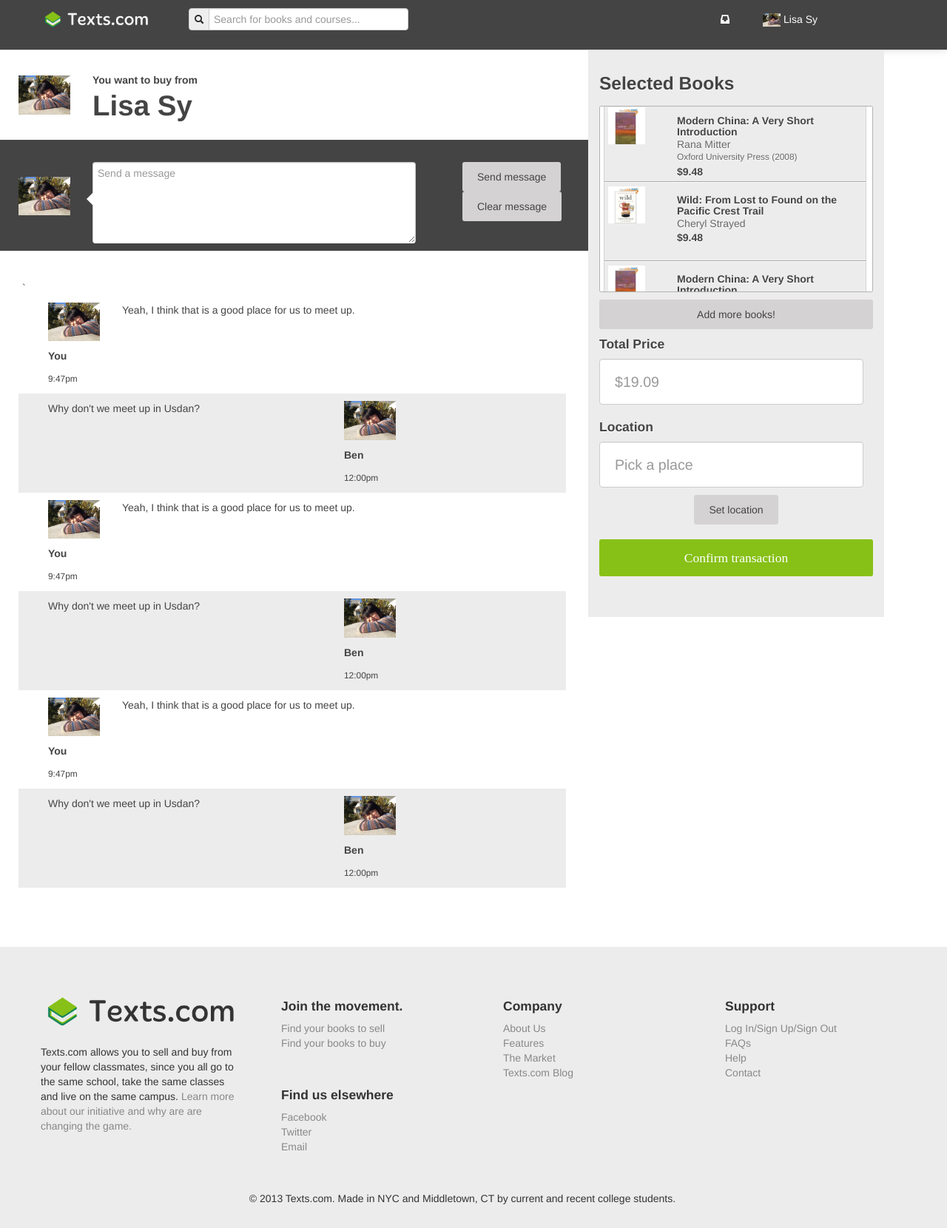
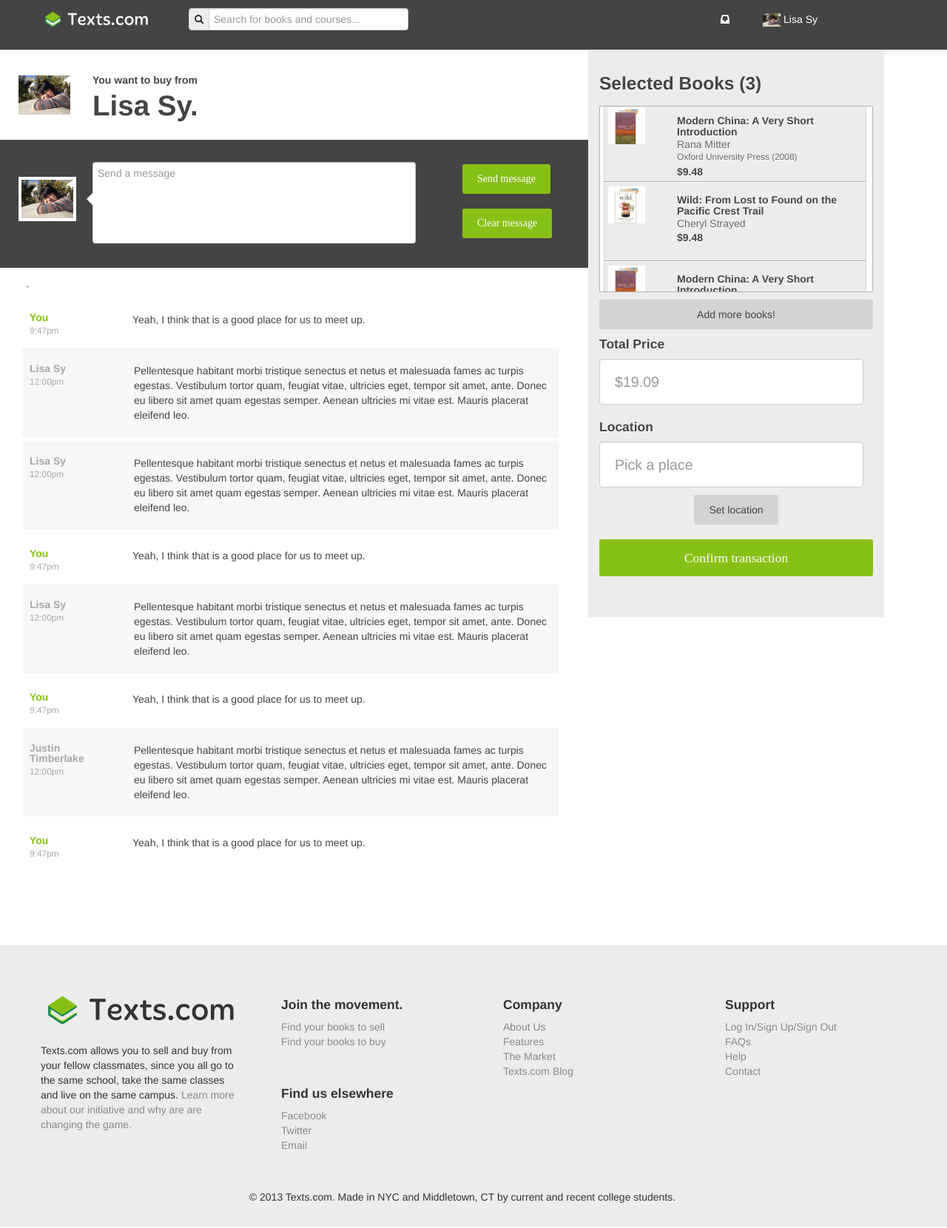
Before and after one commit to lisasy/texts, a PHP site: page /transaction.php in a window 1280 px wide. Shown: the whole page at 74% size. Run offline with PHP 8.4, Linux system fonts and the light colour scheme; style sheets or scripts are compiled from the project's sources; some libraries are stand-ins or nearby versions.

Commit message:
finished transaction message page

```diff
--- a/style/style.less
+++ b/style/style.less
@@ -424,8 +424,12 @@ header{
 #message-input{
 	//background: url('../img/dark-pattern.png') repeat;
 	background: @charcoal;
+	padding-bottom: 20px;
 	.chat-user{
 		margin-top: 50px;
+		img{
+			border: 4px solid @white;
+		}
 	}
 	textarea{
 		margin: 10px 0;
@@ -433,30 +437,66 @@ header{
 		width: 90%;
 		height: 100px;
 		border-bottom: 1px solid rgba(255,255,255,0.3);
+		resize: none;
 	}
 	.textarea-control{
-		margin-top: 30px;
+		margin-top: 33px;
+		.btn{
+			margin-bottom: 20px;
+		}
 	}
 }
 
 #message-chat{
 	background: @white;
 	.message-box{
-		margin: 40px 30px 40px 0;
-		padding-left: 5px;
+		margin: 10px 30px 40px 0;
+		padding:10px;
 		//border: 1px solid @lighttext;
 		.user-me{
 			background: @white;
+			//background: @tan;
+			width: 100%;
 		}
 		.user-other{
-			background: @side;
+			background: @body;
 		}
 		.user-me, .user-other{
 			padding: 10px;
+			h5,small{
+				line-height: 1.0em;
+			}
+			h5{
+				margin-bottom: 0;
+			}
+			p{
+				padding-top: 10px;
+			}
 		}
 	}
 }
 
+/*-- proper floats --*/
+
+.user-me, .user-other{
+	display: inline-block;
+	.chat-user{
+		color: @lighttext;
+		float: left;
+		width: 15%;
+		//background:@side;
+	}
+	.message-content{
+		//background: @green;
+		float: left;
+		margin-left: 5%;
+		width: 80%;
+	}
+}
+
+.user-me .chat-user h5{
+	color: @green;
+}
 
 /*-- Sidebar --*/
 #transaction-sidebar{
@@ -473,7 +513,6 @@ header{
 	.book-list{
 
 		.box{
-			//border-top: 1px solid rgba(0,0,0,0.3);
 			border:1px solid rgba(0,0,0,0.3);
 			border-radius: 3px;
 			background: @white;
@@ -485,7 +524,6 @@ header{
 				background: @side;
 				border-bottom: 1px solid @lighttext;
 				border-radius: 0;
-				//border-left: 12px solid @green;
 				border-top: 1px solid @white;
 				clear: both;
 				display: inline-block;
--- a/transaction.php
+++ b/transaction.php
@@ -14,7 +14,7 @@
                 </div>
                 <div class="span7">
                     <h5>You want to buy from</h5>
-                    <h1>Lisa Sy</h1>
+                    <h1>Lisa Sy.</h1>
                 </div>
             </header>
             <article id="message-input" class="row">
@@ -27,8 +27,8 @@
                     <textarea placeholder="Send a message"></textarea>
                 </div>
                 <div class="textarea-control span2 pull-right">
-                    <button type="submit" class="btn">Send message</button>
-                    <button type="submit" class="btn">Clear message</button>
+                    <button type="submit" class="btn btn-green">Send message</button>
+                    <button type="submit" class="btn btn-green">Clear message</button>
                 </div>
             </article>
             <article id="message-chat"class="row">
@@ -36,63 +36,75 @@
                     <section class="message-box">
                         `<ul>
                         <li class="user-me row">
-                            <div class="chat-user span1">
-                                <img src="img/lisa.jpg">
+                            <div class="chat-user">
                                 <h5>You</h5>
                                 <small>9:47pm</small>
                             </div>
-                            <div class="span6">
+                            <div class="message-content">
                                 <p>Yeah, I think that is a good place for us to meet up.</p>
                             </div>
                         </li>
                         <li class="user-other row">
-                            <div class="span4">
-                                <p>Why don't we meet up in Usdan?</p>
+                            <div class="chat-user">
+                                <h5>Lisa Sy</h5>
+                                <small>12:00pm</small>
                             </div>
-                            <div class="chat-user span1">
-                                <img src="img/lisa.jpg">
-                                <h5>Ben</h5>
+                            <div class="message-content">
+                                <p>Pellentesque habitant morbi tristique senectus et netus et malesuada fames ac turpis egestas. Vestibulum tortor quam, feugiat vitae, ultricies eget, tempor sit amet, ante. Donec eu libero sit amet quam egestas semper. Aenean ultricies mi vitae est. Mauris placerat eleifend leo.</p>
+                            </div>
+                        </li>
+                        <li class="user-other row">
+                            <div class="chat-user">
+                                <h5>Lisa Sy</h5>
                                 <small>12:00pm</small>
+                            </div>
+                            <div class="message-content">
+                                <p>Pellentesque habitant morbi tristique senectus et netus et malesuada fames ac turpis egestas. Vestibulum tortor quam, feugiat vitae, ultricies eget, tempor sit amet, ante. Donec eu libero sit amet quam egestas semper. Aenean ultricies mi vitae est. Mauris placerat eleifend leo.</p>
                             </div>
                         </li>
                         <li class="user-me row">
-                            <div class="chat-user span1">
-                                <img src="img/lisa.jpg">
+                            <div class="chat-user">
                                 <h5>You</h5>
                                 <small>9:47pm</small>
                             </div>
-                            <div class="span4">
+                            <div class="message-content">
                                 <p>Yeah, I think that is a good place for us to meet up.</p>
                             </div>
                         </li>
                         <li class="user-other row">
-                            <div class="span4">
-                                <p>Why don't we meet up in Usdan?</p>
+                            <div class="chat-user">
+                                <h5>Lisa Sy</h5>
+                                <small>12:00pm</small>
                             </div>
-                            <div class="chat-user span1">
-                                <img src="img/lisa.jpg">
-                                <h5>Ben</h5>
-                                <small>12:00pm</small>
+                            <div class="message-content">
+                                <p>Pellentesque habitant morbi tristique senectus et netus et malesuada fames ac turpis egestas. Vestibulum tortor quam, feugiat vitae, ultricies eget, tempor sit amet, ante. Donec eu libero sit amet quam egestas semper. Aenean ultricies mi vitae est. Mauris placerat eleifend leo.</p>
                             </div>
                         </li>
                         <li class="user-me row">
-                            <div class="chat-user span1">
-                                <img src="img/lisa.jpg">
+                            <div class="chat-user">
                                 <h5>You</h5>
                                 <small>9:47pm</small>
                             </div>
-                            <div class="span4">
+                            <div class="message-content">
                                 <p>Yeah, I think that is a good place for us to meet up.</p>
                             </div>
                         </li>
                         <li class="user-other row">
-                            <div class="span4">
-                                <p>Why don't we meet up in Usdan?</p>
+                            <div class="chat-user">
+                                <h5>Justin Timberlake</h5>
+                                <small>12:00pm</small>
                             </div>
-                            <div class="chat-user span1">
-                                <img src="img/lisa.jpg">
-                                <h5>Ben</h5>
-                                <small>12:00pm</small>
+                            <div class="message-content">
+                                <p>Pellentesque habitant morbi tristique senectus et netus et malesuada fames ac turpis egestas. Vestibulum tortor quam, feugiat vitae, ultricies eget, tempor sit amet, ante. Donec eu libero sit amet quam egestas semper. Aenean ultricies mi vitae est. Mauris placerat eleifend leo.</p>
+                            </div>
+                        </li>
+                        <li class="user-me row">
+                            <div class="chat-user">
+                                <h5>You</h5>
+                                <small>9:47pm</small>
+                            </div>
+                            <div class="message-content">
+                                <p>Yeah, I think that is a good place for us to meet up.</p>
                             </div>
                         </li>
                         </ul>
@@ -103,7 +115,7 @@
 
         <aside id="transaction-sidebar" class="span4">
             <article class="book-list">
-                <h3>Selected Books</h3>
+                <h3>Selected Books (3)</h3>
                 <div class="box">
                     <ul>
                         <li class="book-asset">
```
